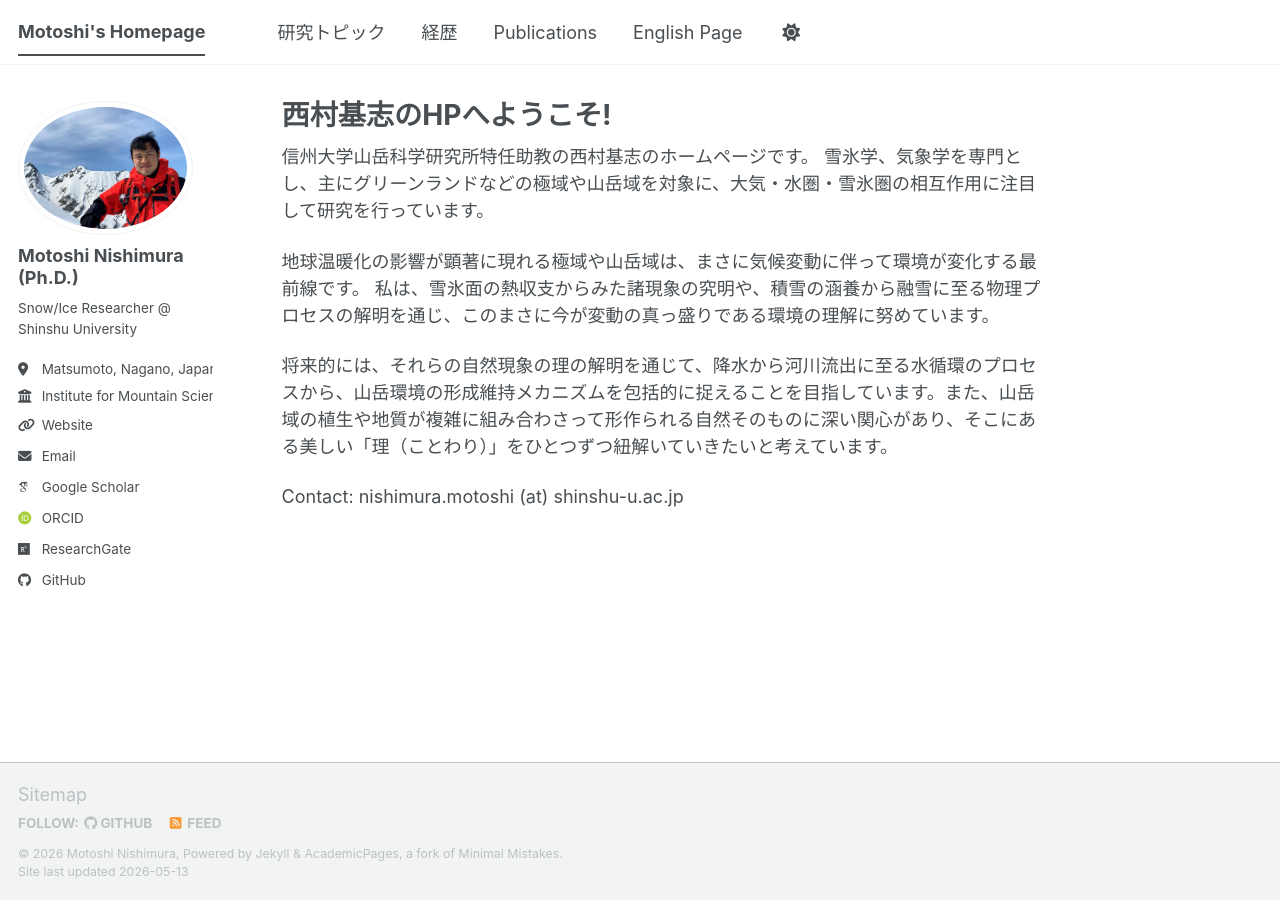
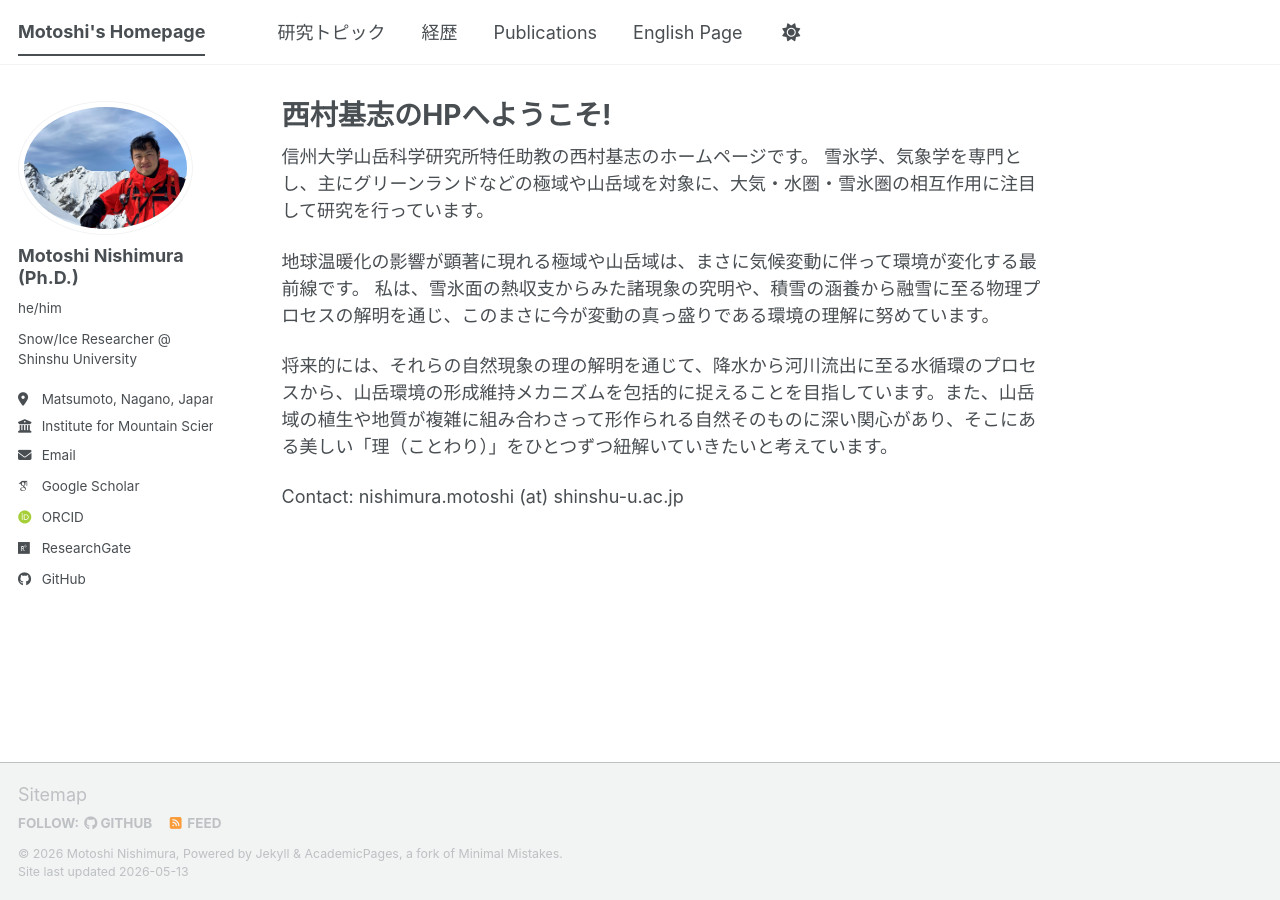
Before and after one commit to MotoshiNishimura/MotoshiNishimura.github.io, a Jekyll site: the page built from _pages/about.md, in a window 1280 px wide. Built offline with Jekyll 4.4.1, drawn with Linux system fonts in a browser that asks for light colours; some web fonts are replaced; a script bundle is joined from its source files by our own code; library files that are not in the unit come from our copies.

Commit message:
Update _config.yml

```diff
--- a/_config.yml
+++ b/_config.yml
@@ -25,11 +25,11 @@ author:
   # Biographic information
   avatar           : "ProfilePic.jpg"
   name             : "Motoshi Nishimura (Ph.D.)"
-  pronouns         : # example: "she/her"
+  pronouns         : "he/him" # example: "she/her"
   bio              : "Snow/Ice Researcher @ Shinshu University"
   location         : "Matsumoto, Nagano, Japan"
   employer         : "Institute for Mountain Science, Shinshu University"
-  uri              : "https://www.shinshu-u.ac.jp/institution/ims2/" # URL
+  uri              : # URL
   email            : "nishimura.motoshi (at) shinshu-u.ac.jp"
 
   # Academic websites
```
